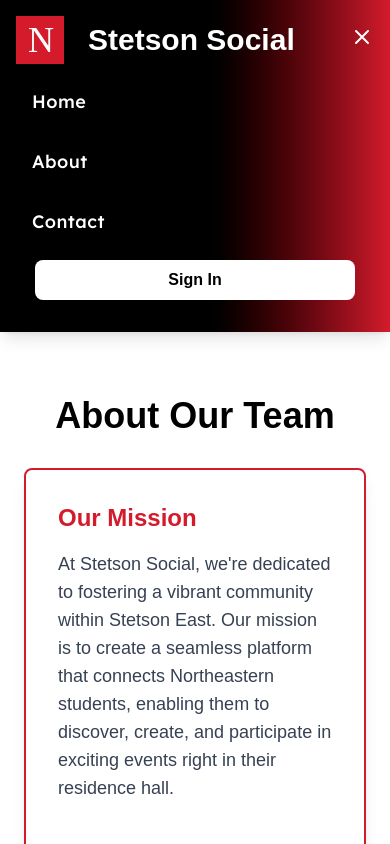
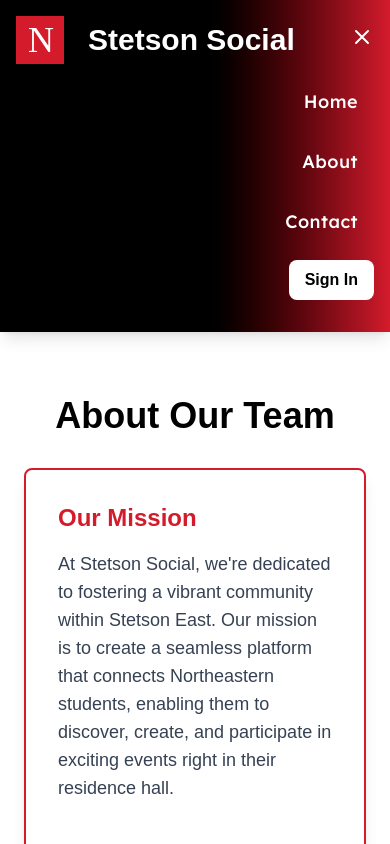
Before and after one commit to dnakhooda/StetsonSocial, a Next.js app: page /about in a window 390 px wide. Both pictures are taken after a click on the button "Toggle menu". Shown: the top 844 px of the page. Built offline with nearby package versions, Linux system fonts and the light colour scheme; no server answers.

Commit message:
mobile fix

```diff
--- a/src/app/globals.css
+++ b/src/app/globals.css
@@ -1,9 +1,4 @@
 @import "tailwindcss";
-
-:root {
-  --background: #ffffff;
-  --foreground: #171717;
-}
 
 @theme inline {
   --color-background: var(--background);
@@ -25,7 +20,7 @@
 }
 
 body {
-  background: var(--background);
-  color: var(--foreground);
+  background: #000;
+  color: #000;
   font-family: Arial, Helvetica, sans-serif;
 }
--- a/src/components/navigation/navigation.tsx
+++ b/src/components/navigation/navigation.tsx
@@ -32,7 +32,7 @@
       <div className="container mx-auto px-4 py-4">
         <div className="flex items-center justify-between">
           <button
-            className="flex items-center space-x-6"
+            className="flex items-center space-x-6 cursor-pointer"
             onClick={() => router.push("/")}
           >
             <div className="w-12 h-12 bg-[#D41B2C] flex items-center justify-center">
@@ -107,12 +107,12 @@
                     Admin
                   </Link>
                 )}
-                <span className="text-white text-lg font-medium font-['Lexend'] flex items-center justify-center">
+                <span className="hidden md:inline text-white text-lg font-medium font-['Lexend'] px-4 py-2">
                   Welcome, {user.displayName}!
                 </span>
                 <button
                   onClick={handleSignOut}
-                  className="bg-white hover:bg-[#D41B2C] text-black hover:text-white font-semibold py-2 px-4 rounded-lg transition"
+                  className="bg-white hover:bg-[#D41B2C] text-black hover:text-white font-semibold py-2 px-4 rounded-lg transition w-full md:w-auto"
                 >
                   Sign Out
                 </button>
@@ -121,7 +121,7 @@
               <>
                 <button
                   onClick={handleClick}
-                  className="bg-white hover:bg-[#D41B2C] text-black hover:text-white font-semibold py-2 px-4 rounded-lg transition"
+                  className="bg-white hover:bg-[#D41B2C] text-black hover:text-white font-semibold py-2 px-4 rounded-lg transition w-full md:w-auto"
                 >
                   Sign In
                 </button>
@@ -130,10 +130,14 @@
           </nav>
         </div>
 
-        {/* Mobile navigation */}
-        {isMenuOpen && (
-          <div className="md:hidden mt-4 pb-4">
-            <nav className="flex flex-col space-y-4">
+        <div
+          className={`md:hidden transition-all duration-300 ease-in-out ${
+            isMenuOpen
+              ? "opacity-100 max-h-[500px] mt-4 pb-4"
+              : "opacity-0 max-h-0 overflow-hidden mt-0 pb-0"
+          }`}
+        >
+          <nav className="flex flex-col space-y-4 items-end">
             <Link
               href="/"
               className="text-white hover:text-white hover:font-bold transition-all duration-300 text-lg font-medium tracking-wide px-4 py-2 rounded-lg hover:-translate-y-1.5 hover:scale-107 inline-block font-['Lexend']"
@@ -166,12 +170,12 @@
                     Admin
                   </Link>
                 )}
-                  <span className="text-white text-lg font-medium font-['Lexend'] px-4 py-2">
+                <span className="hidden md:inline text-white text-lg font-medium font-['Lexend'] px-4 py-2">
                   Welcome, {user.displayName}!
                 </span>
                 <button
                   onClick={handleSignOut}
-                    className="bg-white hover:bg-[#D41B2C] text-black hover:text-white font-semibold py-2 px-4 rounded-lg transition w-full max-w-xs mx-auto"
+                  className="bg-white hover:bg-[#D41B2C] text-black hover:text-white font-semibold py-2 px-4 rounded-lg transition"
                 >
                   Sign Out
                 </button>
@@ -180,7 +184,7 @@
               <>
                 <button
                   onClick={handleClick}
-                    className="bg-white hover:bg-[#D41B2C] text-black hover:text-white font-semibold py-2 px-4 rounded-lg transition w-full max-w-xs mx-auto"
+                  className="bg-white hover:bg-[#D41B2C] text-black hover:text-white font-semibold py-2 px-4 rounded-lg transition"
                 >
                   Sign In
                 </button>
@@ -188,7 +192,6 @@
             )}
           </nav>
         </div>
-        )}
       </div>
     </header>
   );
```
Lines whose indentation alone changed are shown as unchanged.
